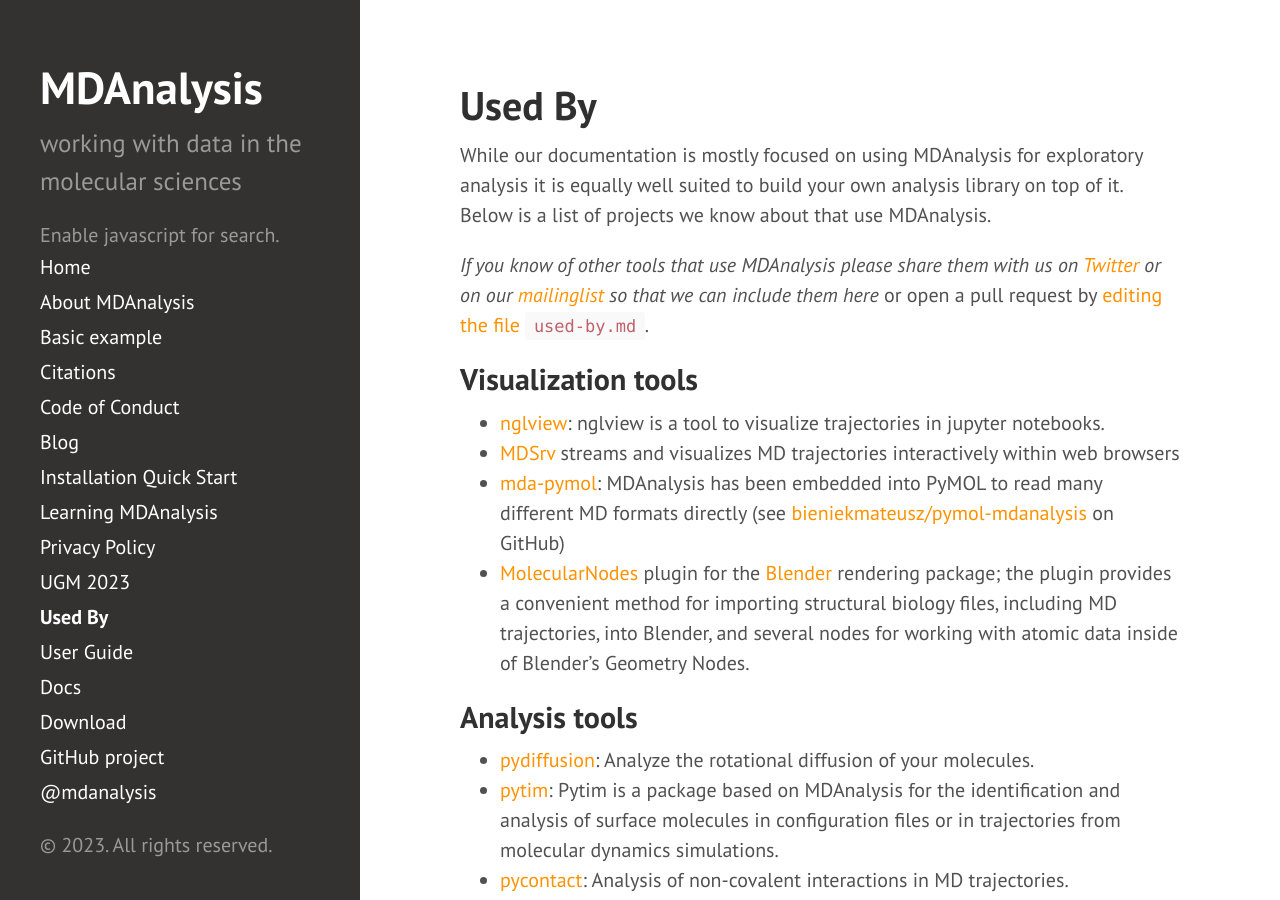
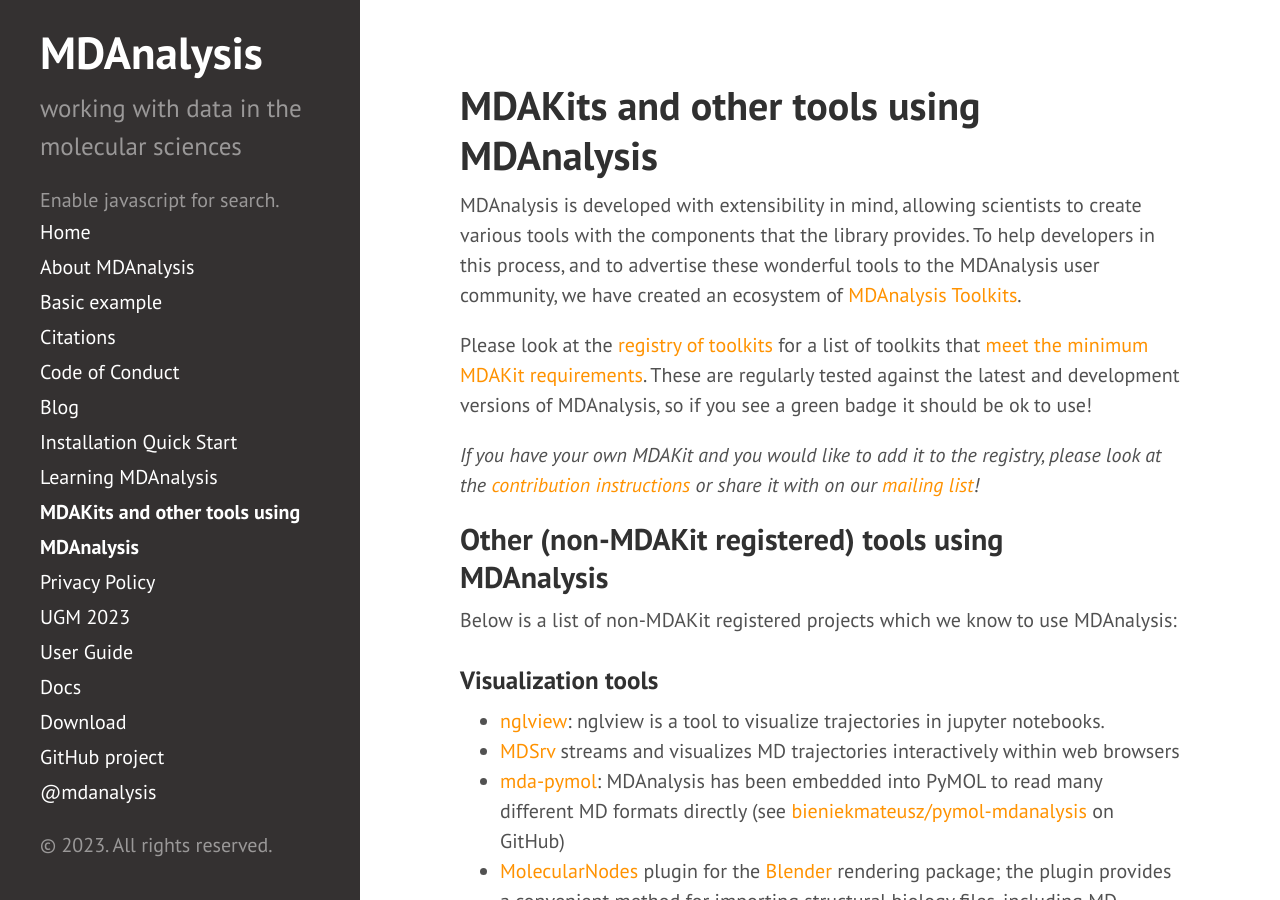
Before and after one commit to MDAnalysis/MDAnalysis.github.io, a Jekyll site: the page built from pages/mdakits.md, in a window 1280 px wide and 900 px high. Built offline with Jekyll 4.4.1, drawn with Linux system fonts in a browser that asks for light colours; comment, search, counter and statistics services are not loaded.

Commit message:
Switch used-by to mdakits page

```diff
--- a/pages/used-by.md
+++ b/pages/mdakits.md
@@ -1,21 +1,32 @@
 ---
 layout: page
-title: Used By
+title: MDAKits and other tools using MDAnalysis
 ---
 
-While our documentation is mostly focused on using MDAnalysis for
-exploratory analysis it is equally well suited to build your own
-analysis library on top of it. Below is a list of projects we know
-about that use MDAnalysis.
+MDAnalysis is developed with extensibility in mind, allowing
+scientists to create various tools with the components
+that the library provides. To help developers in this process,
+and to advertise these wonderful tools to the MDAnalysis user community,
+we have created an ecosystem of [MDAnalysis Toolkits](https://mdakits.mdanalysis.org/about.html).
 
 
-*If you know of other tools that use MDAnalysis please share
-them with us on [Twitter]({{ site.twitter.url }}) or on our
-[mailinglist]({{ site.mailinglists.discussion.url }}) so that we
-can include them here* or open a pull request by [editing the file `used-by.md`](https://github.com/MDAnalysis/MDAnalysis.github.io/edit/master/pages/used-by.md).
+Please look at the [registry of toolkits](https://mdakits.mdanalysis.org/mdakits.html)
+for a list of toolkits that [meet the minimum MDAKit requirements](insert link here).
+These are regularly tested against the latest and development versions of
+MDAnalysis, so if you see a green badge it should be ok to use!
 
 
-## Visualization tools
+*If you have your own MDAKit and you would like to add it to the
+registry, please look at the [contribution instructions](https://mdakits.mdanalysis.org/add.html)
+or share it with on our [mailing list]({{ site.mailinglists.discussion.url }})!*
+
+
+## Other (non-MDAKit registered) tools using MDAnalysis
+
+Below is a list of non-MDAKit registered projects which we know to use MDAnalysis:
+
+
+### Visualization tools
 
 -  [nglview](https://github.com/arose/nglview): nglview is a tool to visualize
    trajectories in jupyter notebooks.
@@ -27,7 +38,7 @@ can include them here* or open a pull request by [editing the file `used-by.md`]
    on GitHub)
 -  [MolecularNodes](https://github.com/BradyAJohnston/MolecularNodes) plugin for the [Blender](https://www.blender.org/) rendering package; the plugin provides a convenient method for importing structural biology files, including MD trajectories, into Blender, and several nodes for working with atomic data inside of Blender's Geometry Nodes.
 
-## Analysis tools
+### Analysis tools
 
 -  [pydiffusion](https://github.com/bio-phys/pydiffusion): Analyze the
    rotational diffusion of your molecules.
@@ -59,18 +70,18 @@ can include them here* or open a pull request by [editing the file `used-by.md`]
 -  [LiPyphilic](https://lipyphilic.readthedocs.io/en/latest/): A Python package for the analysis of lipid membrane simulations.
 -  [MDVoxelSegmentation](https://github.com/marrink-lab/MDVoxelSegmentation): A voxel-based approach for dynamic cluster analysis of molecular dynamics trajectories.
 
-## Molecular modeling tools
+### Molecular modeling tools
 
 -  [Swarm-CG](https://github.com/GMPavanLab/Swarm-CG): Automatically optimizes the bonded terms of a MARTINI-like coarse-grained (CG) molecular model with respect to its reference all-atom (AA) trajectory, via [FST-PSO](https://github.com/aresio/fst-pso).
 
-## Simulation packages
+### Simulation packages
 -  [ESPResSo](http://espressomd.org/) is a software package for
    performing and analyzing Molecular Dynamics many-particle
    simulations of coarse-grained atomistic or bead-spring models as
    they are used in soft matter research in physics, chemistry and
    molecular biology.
 
-## Distributions
+### Distributions
 
 MDAnalysis is included in [NMRBox](https://nmrbox.org/) a distribution of
 common software to analyze NMR measurements.
```
Also changed, not shown: _posts/2023-03-24-gsod2023.md (+1 -1 lines), about.md (+1 -1 lines).
